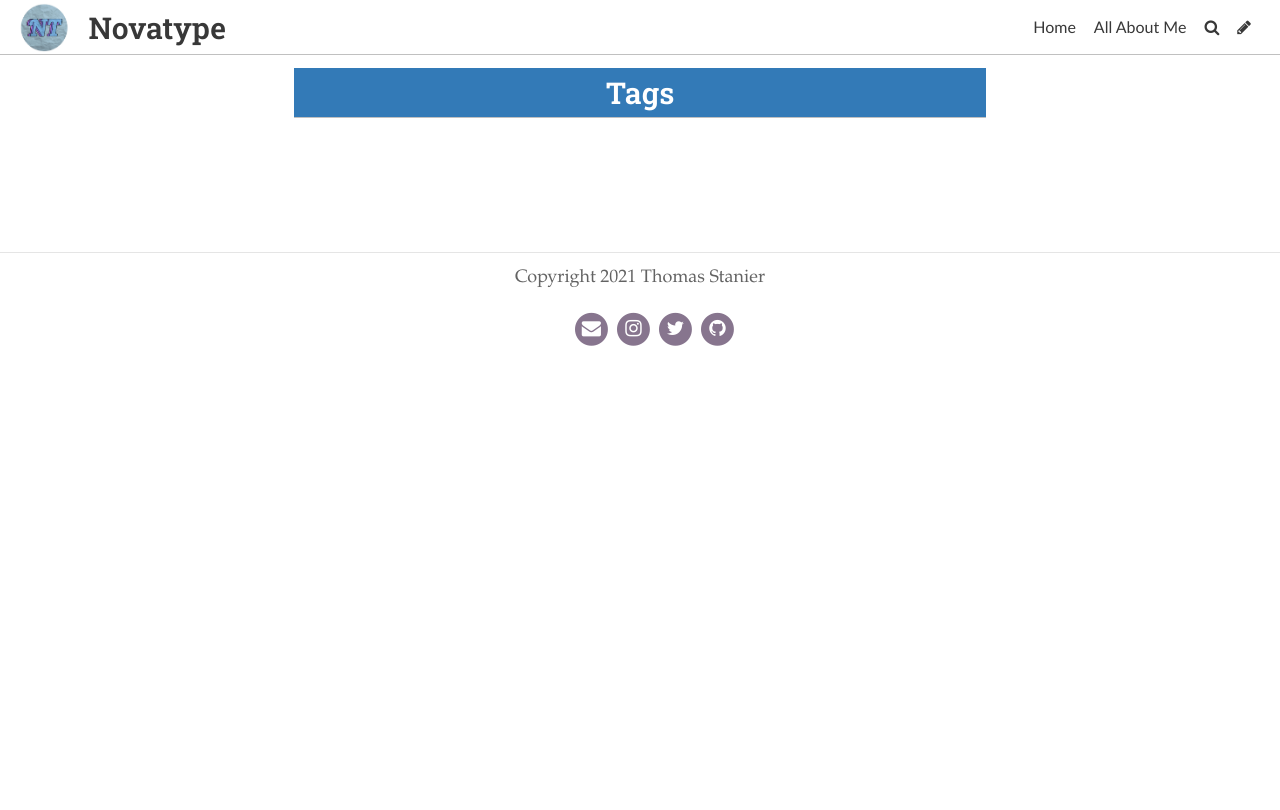
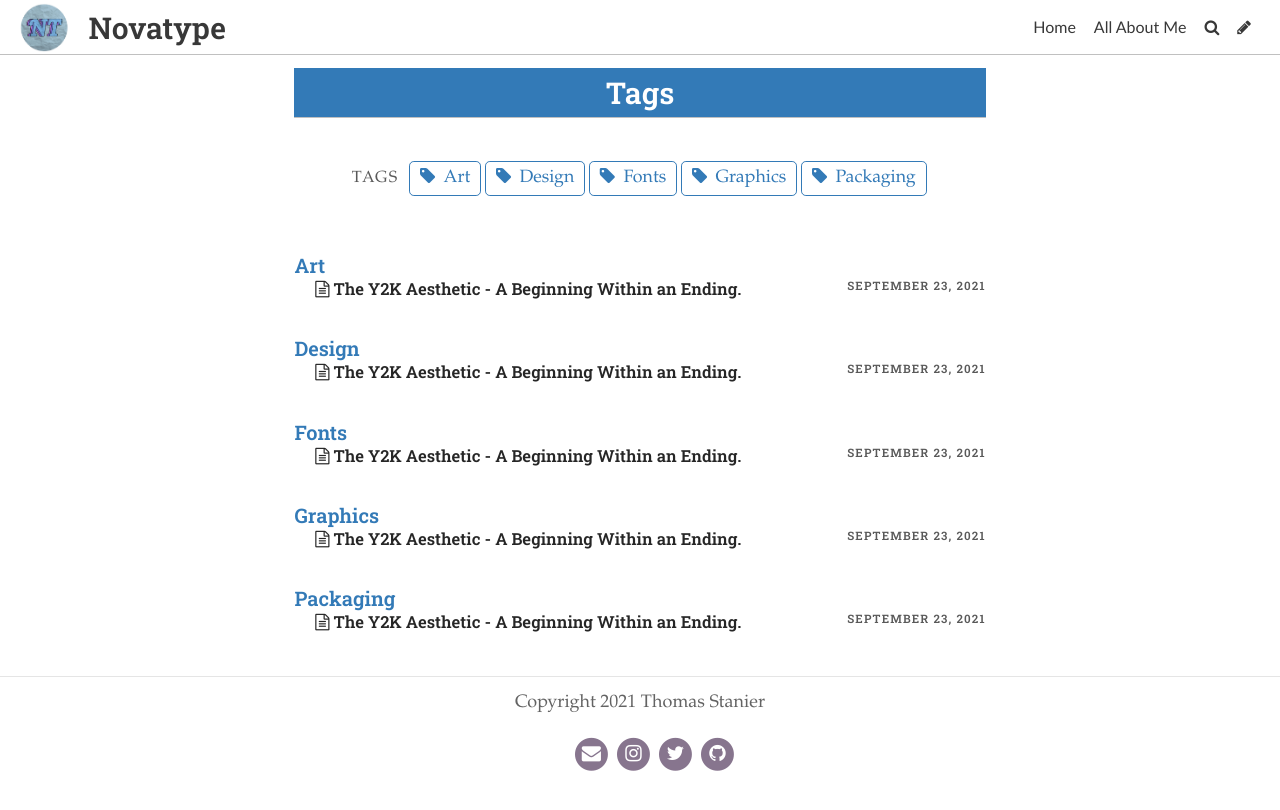
Before and after one commit to tomstanier/MyRepository, a Jekyll site: the page built from pages/tags.md, in a window 1280 px wide. Shown: the top 810 px of the page. Built offline with Jekyll 4.4.1, drawn with Linux system fonts in a browser that asks for light colours; some web fonts are replaced.

Commit message:
Update Post “2021-09-23-the-y2k-aesthetic-a-beginning-within-an-ending”

```diff
--- a/_posts/2021-09-23-the-y2k-aesthetic-a-beginning-within-an-ending.md
+++ b/_posts/2021-09-23-the-y2k-aesthetic-a-beginning-within-an-ending.md
@@ -6,9 +6,13 @@ image: ../uploads/ascension1-1-.jpg
 title_color: "#ffffff"
 caption: "Y2K styled background. "
 comments: false
+tags:
+  - Graphics
+  - Fonts
+  - Design
+  - Packaging
+  - Art
 ---
-<!--StartFragment-->
-
 For the world at large, the year 2000 brought promise, yet equally, fear. Whilst many saw the new millennium as a fresh beginning, many were convinced that it would be the end of technology itself, with a supposed computer-related apocalypse looming on the horizon. But some took a different, more positive stance, believing in a technological future full of unlimited prosperity, allowing a sense of newfound optimism to emerge. Through this optimism emerged the Y2K (year two-thousand) aesthetic, a visual direction that looked to the future with awe, envisioning a world full of sleekness, modernity and futurism. Whilst the impact of the Y2K aesthetic upon design as a whole is known to be great, the considerable impact it has had upon the typographical realm is often ignored.
 
 ## Y2K and the Typographical Realm
@@ -17,7 +21,7 @@ Sleek designs were one of the key goals of the Y2K aesthetic, reflected heavily
 
 However, much of the credit for this sleek-inspired typography should be given to the Sheffield-based design company, “Designer’s Republic”. Through their work on the "Wipeout" video game series and various different album artworks, they popularised sleek, futuristic fonts and made them commonplace within pop culture. Colours within this distinct typography were usually very similar, often using an ice blue colour palette. As the Y2K tailored company Future Memory explained the Y2K aesthetic's ice blue palette “evoked the coolness of the y2k era's new digital world in contrast with analogue warmth.”
 
-![Typographical design for the Wipeout series, designed by the Sheffield-based company, "Designer's Republic."](https://pbs.twimg.com/media/D0St8VLVsAEXTio.jpg "Typographical design for the Wipeout series, designed by the Sheffield-based company, \\\\"Designer's Republic.\\\\"")
+![Typographical design for the Wipeout series, designed by the Sheffield-based company, "Designer's Republic."](https://pbs.twimg.com/media/D0St8VLVsAEXTio.jpg "Typographical design for the Wipeout series, designed by the Sheffield-based company, \\\\\"Designer's Republic.\\\\\"")
 
 Texture within typography as a whole also became increasingly important, with various different types of styles becoming popular. The idea of “liquid-like” textures within typography became rather popular and evoked the feeling of formlessness. This sense of design was present across a variety of media, but perhaps one of the more recognisable examples was the "BlueRush" brand of perfume. This was another theme Future Memory identified, stating that “The digital or virtual "ocean" was a popular motif, evoking the formlessness and adaptability of the web and digital communication - it was natural that water-inspired colours followed.” Chrome-like aesthetics within typography also arose for similar reasons and were simply used to easily convey the sense of sleekness and elegance that are commonly linked to futurism, already established through the likes of sci-fi films.
 
@@ -26,5 +30,3 @@ Despite a brief loss of popularity, the influence of Y2K aesthetics on typograph
 ![Charli XCX's album cover for Pop 2, both the music and graphical design elements were heavily inspired by the Y2K era. ](../uploads/259517.jpg "Charli XCX's album cover for Pop 2, both the music and graphical design elements were heavily inspired by the Y2K era.")
 
 Perhaps this unexpected resurgence derives from the dire need for optimism that futurism entails, especially in a world that is often rife with pessimism. Whatever theory one chooses, it is clear to see that the influence of the early 2000s on typography never *really* stopped, and there is no reason to assume that this train of design will be slowing down anytime soon. In a post-pandemic world, perhaps futuristic optimism is what we need, even in subtle details such as typography and design, its presence is surely appreciated.
-
-<!--EndFragment-->
```
